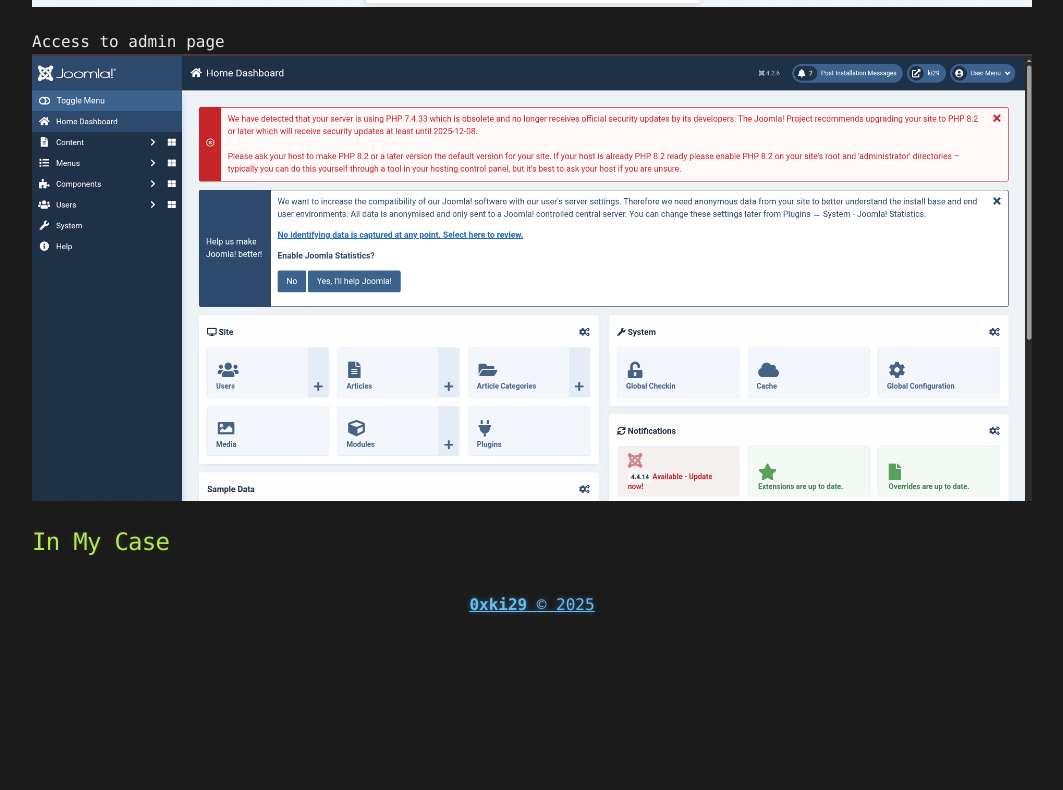
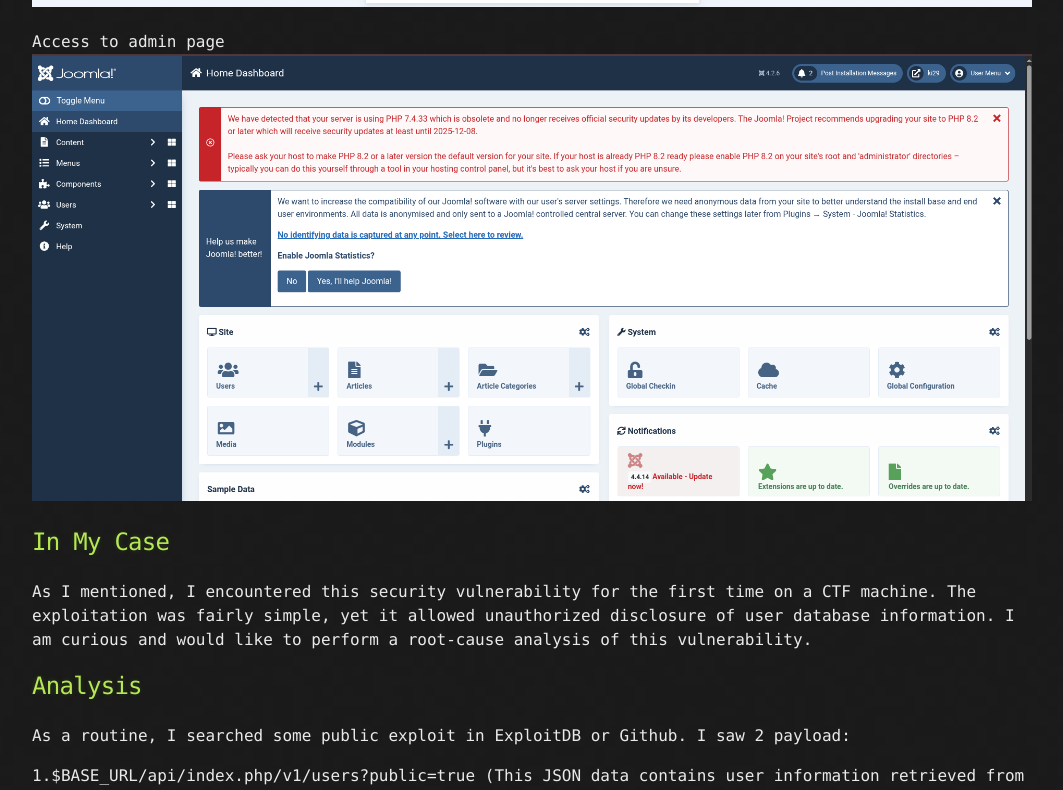
Before and after one commit to 0xki29/blog, a Jekyll site: the page built from _posts/2025-10-30-phan-tich-CVE-2023-23752.md, in a window 1280 px wide and 1400 px high, scrolled down 4755 px. Shown: the top 790 px of the window, without its empty margins (108-1171 px from the left). Built offline with Jekyll 4.4.1, drawn with Linux system fonts in a browser that asks for light colours; before the commit the page ends 5385 px from its top, so only the background shows below that; some of the changed text lies outside the part shown.

Commit message:
Add post: Phân tích CVE-2023-23752

```diff
--- a/_posts/2025-10-30-phan-tich-CVE-2023-23752.md
+++ b/_posts/2025-10-30-phan-tich-CVE-2023-23752.md
@@ -156,4 +156,18 @@ You have to config with host_name: db, username: joomlauser, password: joomlapas
 Access to admin page
 ![Short description](/blog/assets/install3_image.png)
 
-## [](#header-2) In My Case
+## [](#header-3) In My Case
+
+As I mentioned, I encountered this security vulnerability for the first time on a CTF machine. The exploitation was fairly simple, yet it allowed unauthorized disclosure of user database information. I am curious and would like to perform a root-cause analysis of this vulnerability.
+
+## [](#header-4) Analysis
+
+As a routine, I searched some public exploit in ExploitDB or Github. I saw 2 payload:
+
+1.$BASE_URL/api/index.php/v1/users?public=true (This JSON data contains user information retrieved from an API likely Joomla, based on the structure index.php/v1/users)
+
+![Short description](/blog/assets/extract_user.png)
+
+2.$BASE_URL/api/index.php/v1/config/application?public=true (This JSON response reveals Joomla application configuration data — including database credentials)
+
+![Short description](/blog/assets/extract_db.png)
```
